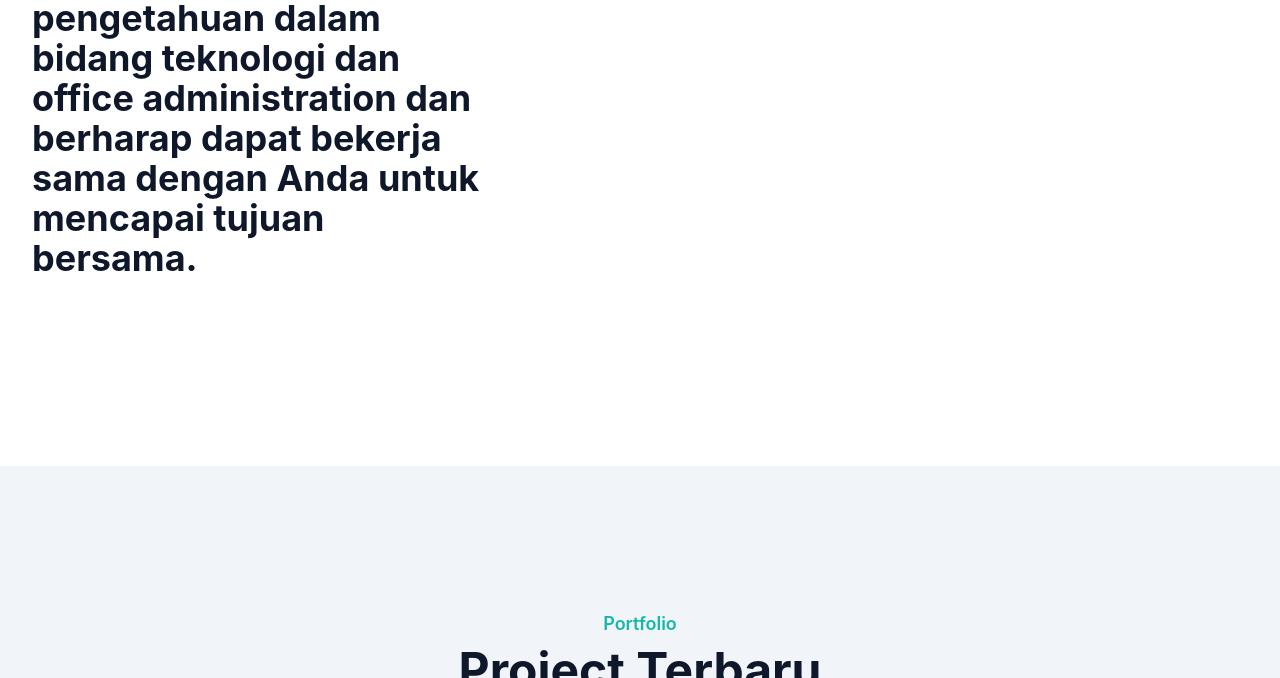
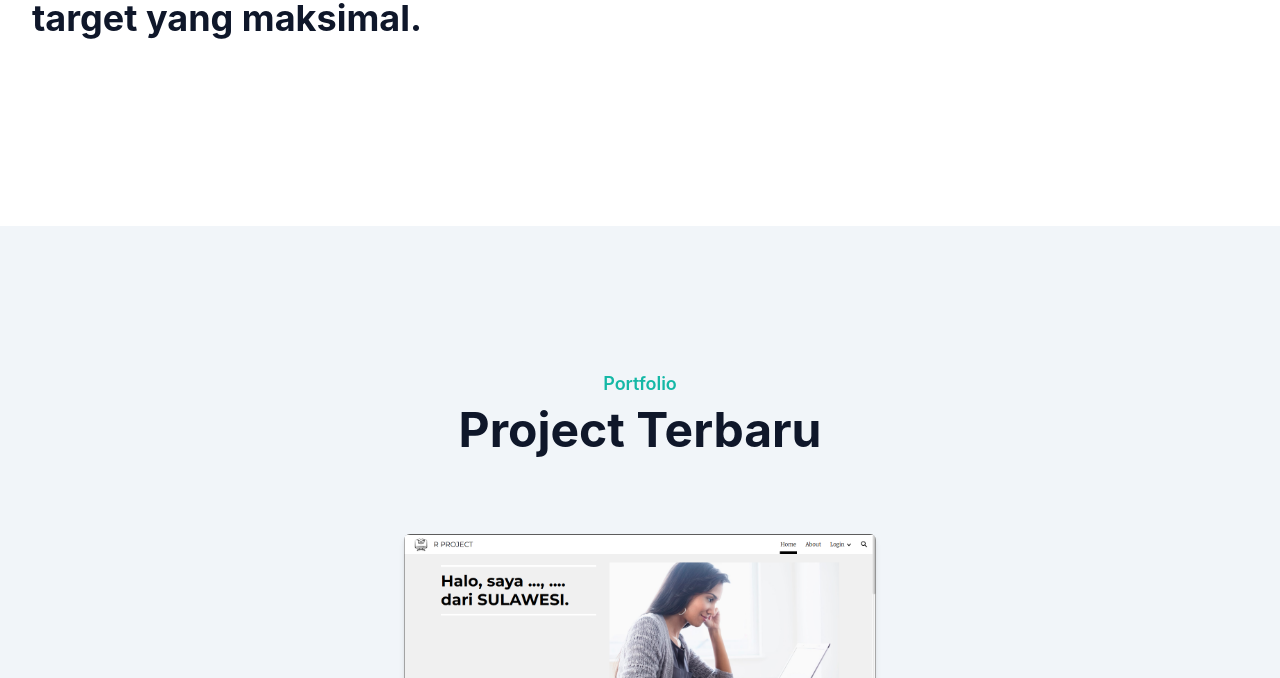
Before and after one commit to Nasrullah1999/portfolioku, a plain HTML site: page index.html in a window 1280 px wide. Shown: the part 1063-1741 px from the top of the page. Drawn offline with Linux system fonts and the light colour scheme.

Commit message:
Update index.html

```diff
--- a/index.html
+++ b/index.html
@@ -104,9 +104,7 @@
       <div class="flex flex-wrap">
         <div class="mb-10 w-full px-4 lg:w-1/2">
           <h4 class="mb-3 text-lg font-bold uppercase text-primary">Tentang Saya</h4>
-          <h2 class="mb-5 max-w-md text-3xl font-bold text-dark dark:text-white lg:text-4xl">Selalu berusaha untuk
-            meningkatkan kemampuan dan pengetahuan dalam bidang teknologi dan office administration dan berharap
-            dapat bekerja sama dengan Anda untuk mencapai tujuan bersama.</h2>
+          <h2 class="mb-5 max-w-md text-3xl font-bold text-dark dark:text-white lg:text-4xl">🚀 Semangat belajar TI & Admin yang tinggi! Siap kolaborasi untuk capai target yang maksimal.</h2>
 
         </div>
         <div class="w-full px-4 lg:w-1/2">
```
